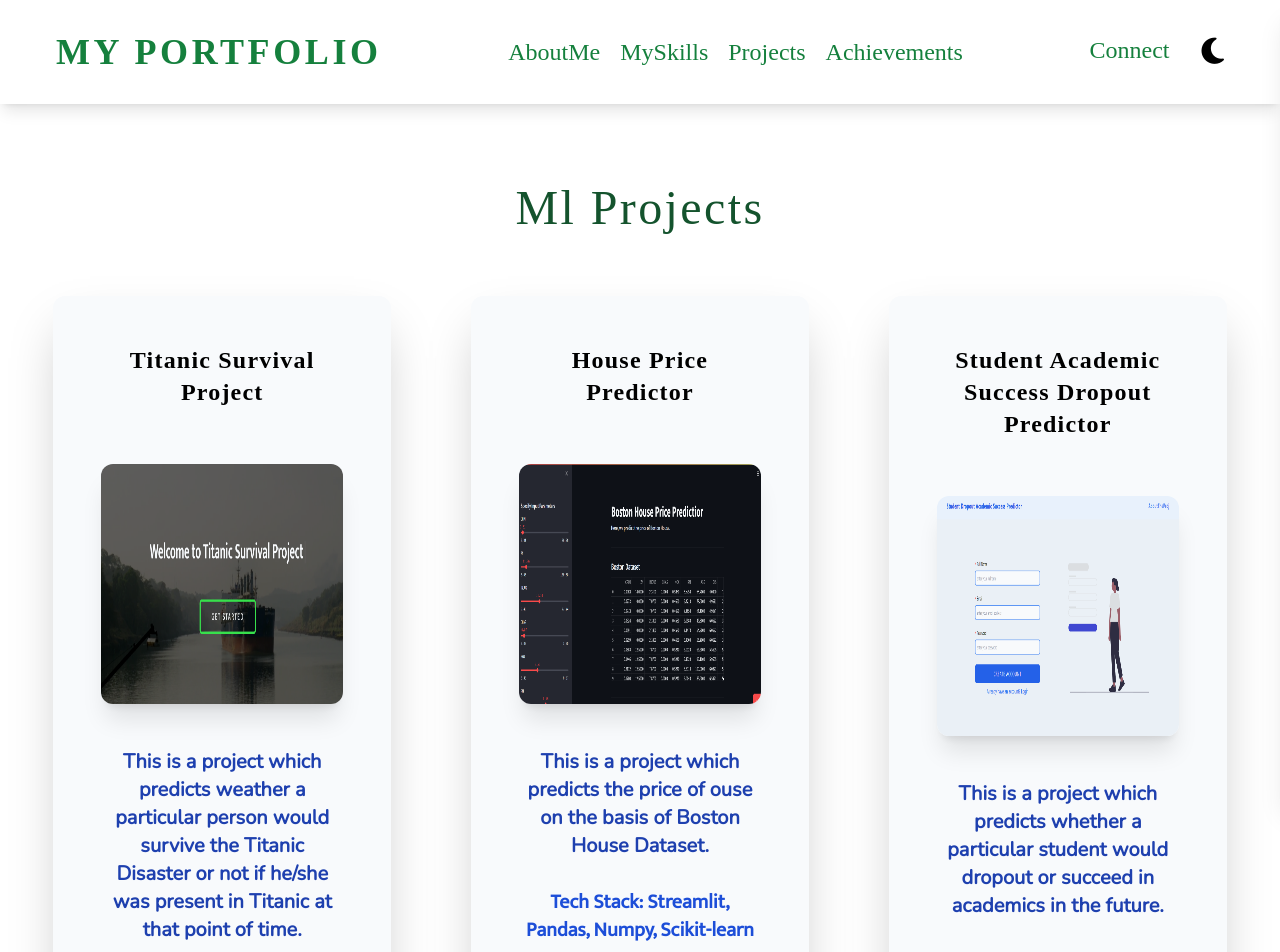
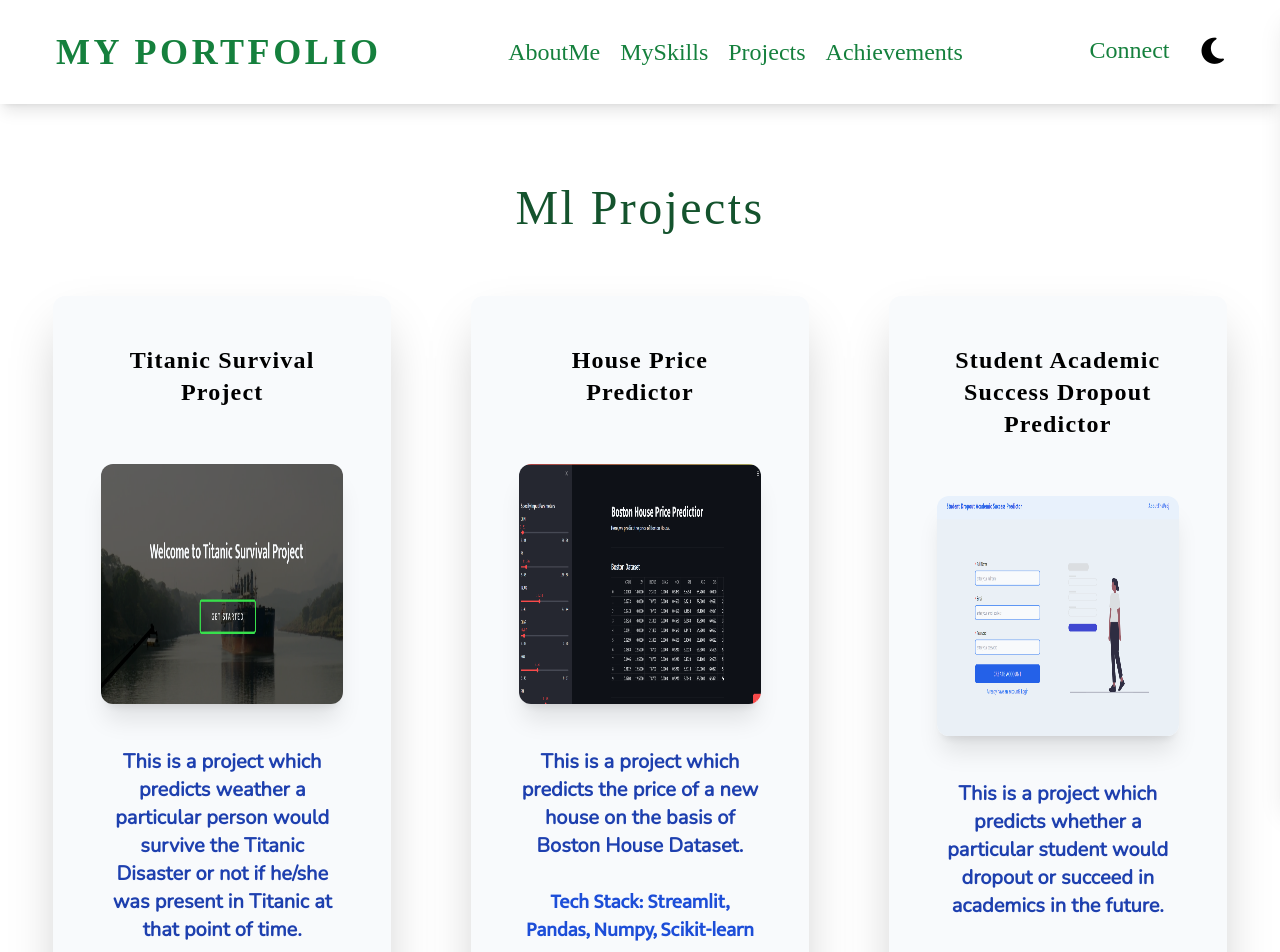
Before and after one commit to somenath203/My-Portfolio-Project, a React (Create React App) app: page /ml-projects in a window 1280 px wide. Shown: the top 952 px of the page. Built offline with nearby package versions, Linux system fonts and the light colour scheme; a web font is replaced by a local one.

Commit message:
Update AllMlProjects.js

```diff
--- a/src/pages/AllMlProjects.js
+++ b/src/pages/AllMlProjects.js
@@ -43,7 +43,7 @@ const AllMlProjects = () => {
         {
             id: 2,
             projectName: 'House Price Predictor',
-            projectDescription: 'This is a project which predicts the price of ouse on the basis of Boston House Dataset.',
+            projectDescription: 'This is a project which predicts the price of a new house on the basis of Boston House Dataset.',
             projectPic: HousePredictorPic,
             heightOfImg: 'h-60',
             widthOfImg: 'w-screen',
```
